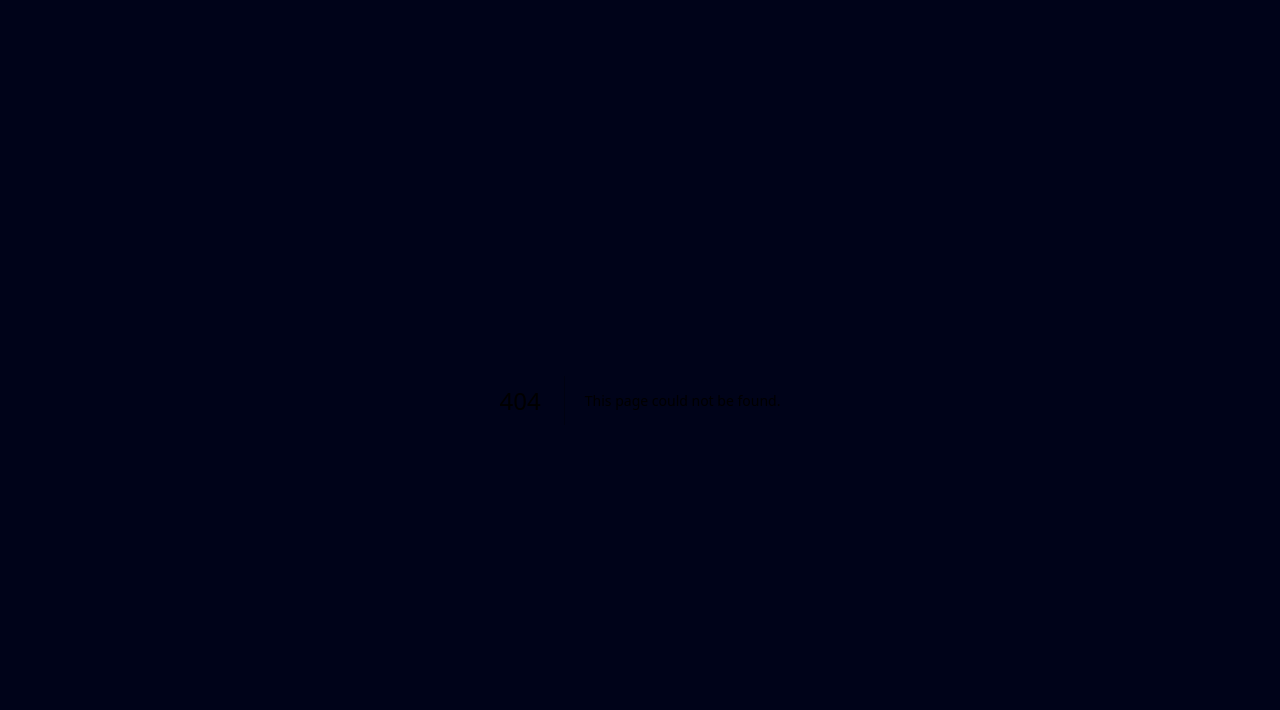
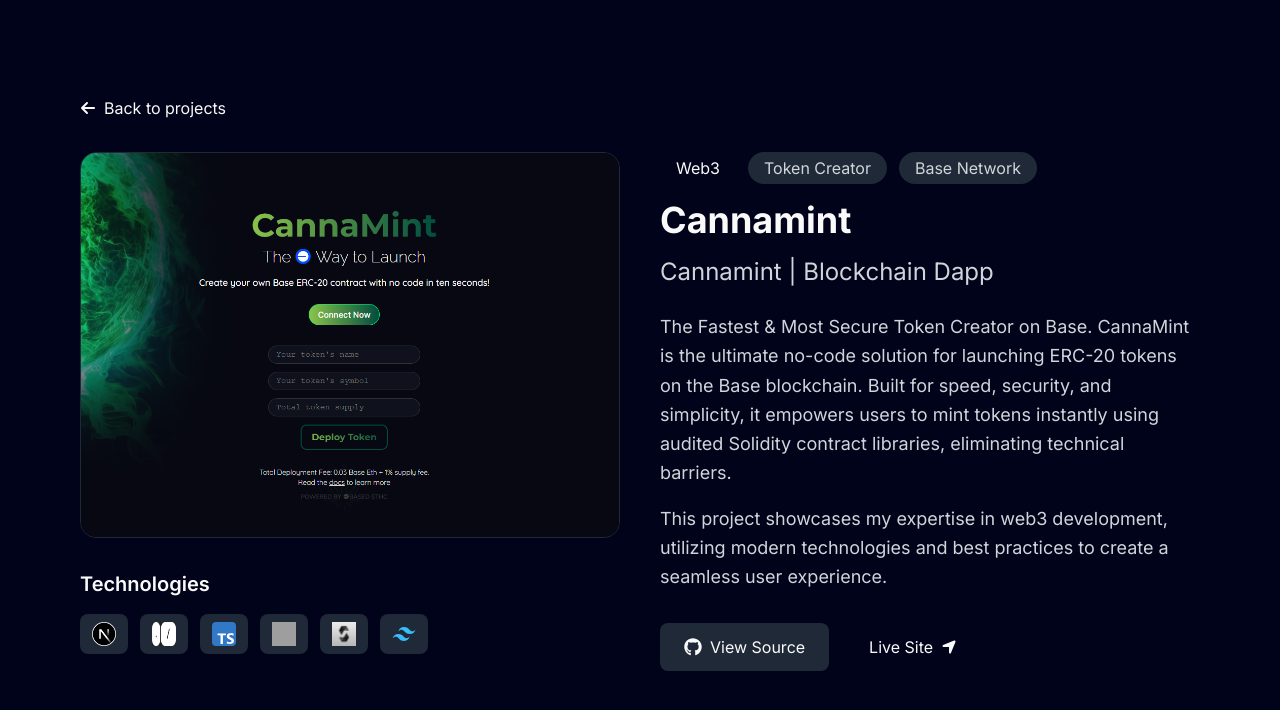
Before and after one commit to t9fiction/portfolio, a Next.js app: page /project/1 in a window 1280 px wide. Before the commit this address had no page. Shown: the top 710 px of the page. Built offline with nearby package versions, Linux system fonts and the light colour scheme; grey boxes are pictures that could not be loaded.

Commit message:
page added

```diff
--- /dev/null
+++ b/app/project/[id]/page.tsx
@@ -0,0 +1,104 @@
+"use client";
+
+import { useEffect, useState, use } from "react";
+import { projects } from "@/data";
+import Link from "next/link";
+import { FaGithub, FaLocationArrow, FaArrowLeft } from "react-icons/fa6";
+import { Project } from "@/lib/types";
+
+interface PageParams {
+  id: string;
+}
+
+export default function ProjectPage({ params }: { params: Promise<PageParams> }) {
+  const { id } = use(params); // ✅ Unwrapping params properly
+  const [project, setProject] = useState<Project | undefined>();
+
+  useEffect(() => {
+    const projectId = parseInt(id);
+    const foundProject = projects.find((p) => p.id === projectId);
+    setProject(foundProject);
+  }, [id]);
+
+  if (!project) {
+    return (
+      <div className="flex items-center justify-center min-h-screen">
+        <div className="animate-spin rounded-full h-12 w-12 border-t-2 border-b-2 border-purple-500"></div>
+      </div>
+    );
+  }
+
+  return (
+    <div className="max-w-6xl mx-auto py-24 px-4">
+      <Link href="/#projects" className="flex items-center gap-2 text-purple-400 hover:text-purple-300 mb-8">
+        <FaArrowLeft /> Back to projects
+      </Link>
+
+      <div className="grid grid-cols-1 lg:grid-cols-2 gap-10">
+        <div>
+          <div className="rounded-2xl overflow-hidden border border-gray-800 bg-gray-900/50">
+            <img src={project.img} alt={project.title} className="w-full h-auto object-cover" />
+          </div>
+
+          <div className="mt-8">
+            <h3 className="text-xl font-semibold mb-4">Technologies</h3>
+            <div className="flex flex-wrap gap-3">
+              {project.iconLists.map((icon, index) => (
+                <div key={index} className="flex items-center gap-2 bg-gray-800 px-3 py-2 rounded-lg">
+                  <img src={icon} alt={`tech-${index}`} className="w-6 h-6" />
+                </div>
+              ))}
+            </div>
+          </div>
+        </div>
+
+        <div>
+          <div className="flex flex-wrap gap-3 mb-4">
+            <span className="bg-purple-500/20 text-purple-400 px-4 py-1 rounded-full">
+              {project.category ? project.category.charAt(0).toUpperCase() + project.category.slice(1) : "Web3"}
+            </span>
+            {project.tags &&
+              project.tags.map((tag, index) => (
+                <span key={index} className="bg-gray-800 text-gray-300 px-4 py-1 rounded-full">{tag}</span>
+              ))}
+          </div>
+
+          <h1 className="text-4xl font-bold mb-4">{project.title}</h1>
+          <h2 className="text-2xl text-gray-300 mb-6">{project.short}</h2>
+
+          <div className="prose prose-invert max-w-none mb-8">
+            <p className="text-lg text-gray-300 leading-relaxed">{project.des}</p>
+
+            <p className="text-lg text-gray-300 leading-relaxed mt-4">
+              This project showcases my expertise in{" "}
+              <span className="text-purple-400">{project.category || "Web3"}</span> development, utilizing modern technologies and best practices to create a seamless user experience.
+            </p>
+          </div>
+
+          <div className="flex gap-4 mt-8">
+            {project.github && (
+              <Link
+                href={project.github}
+                target="_blank"
+                rel="noopener noreferrer"
+                className="flex items-center gap-2 px-6 py-3 bg-gray-800 hover:bg-gray-700 rounded-lg transition-colors"
+              >
+                <FaGithub className="text-lg" />
+                View Source
+              </Link>
+            )}
+            <Link
+              href={project.link || "/"}
+              target="_blank"
+              rel="noopener noreferrer"
+              className="flex items-center gap-2 px-6 py-3 bg-purple-600 hover:bg-purple-700 rounded-lg transition-colors"
+            >
+              <span>Live Site</span>
+              <FaLocationArrow />
+            </Link>
+          </div>
+        </div>
+      </div>
+    </div>
+  );
+}
--- a/components/Hero.tsx
+++ b/components/Hero.tsx
@@ -30,14 +30,14 @@ const Hero = () => {
        *  0.2 to 0.03
        */}
       <div
-        className="h-screen w-full dark:bg-black-100 bg-white dark:bg-grid-white/[0.03] bg-grid-black-100/[0.2]
+        className="h-screen w-full bg-black-100  bg-grid-white/[0.03]
      absolute top-0 left-0 flex items-center justify-center"
       >
         {/* Radial gradient for the container to give a faded look */}
         <div
           // chnage the bg to bg-black-100, so it matches the bg color and will blend in
-          className="absolute pointer-events-none inset-0 flex items-center justify-center dark:bg-black-100
-       bg-white [mask-image:radial-gradient(ellipse_at_center,transparent_20%,black)]"
+          className="absolute pointer-events-none inset-0 flex items-center justify-center bg-black-100
+       [mask-image:radial-gradient(ellipse_at_center,transparent_20%,black)]"
         />
       </div>
 
--- a/components/RecentProjects.tsx
+++ b/components/RecentProjects.tsx
@@ -1,24 +1,41 @@
 "use client";
 
+import { useState, useEffect } from "react";
 import { FaLocationArrow } from "react-icons/fa6";
-
+import { FaGithub } from "react-icons/fa";
 import { projects } from "@/data";
 import { PinContainer } from "./ui/Pin";
 import Link from "next/link";
 import { Swiper, SwiperSlide } from "swiper/react";
 import { Autoplay, Pagination } from "swiper/modules";
 import "swiper/css";
-// import "swiper/css/navigation";
 import "swiper/css/pagination";
+import Image from "next/image";
 
 const RecentProjects = () => {
+  const [activeCategory, setActiveCategory] = useState("all");
+  const [filteredProjects, setFilteredProjects] = useState(projects);
+
+  // Extract unique categories from projects
+  const categories = ["all", ...new Set(projects.map(project => project.category).filter(Boolean))];
+
+  useEffect(() => {
+    if (activeCategory === "all") {
+      setFilteredProjects(projects);
+    } else {
+      setFilteredProjects(projects.filter(project => project.category === activeCategory));
+    }
+  }, [activeCategory]);
+
   return (
-    <div className="py-10" id="projects">
-      <h1 className="heading">
+    <div className="py-16" id="projects">
+      <div className="max-w-6xl mx-auto">
+        <div className="flex flex-col items-center mb-12">
+          <h1 className="heading text-4xl text-white md:text-5xl font-bold text-center mb-6">
             A small selection of{" "}
             <span className="text-purple">recent projects</span>
           </h1>
-          <p className="text-gray-300 text-center max-w-2xl mb-8">
+          <p className="text-gray-100 text-center max-w-2xl mb-8">
             Explore my latest work in blockchain, smart contracts, and Web3 development. Each project showcases different skills and technologies.
           </p>
 
@@ -42,83 +59,113 @@ const RecentProjects = () => {
 
         <Swiper
           spaceBetween={30}
-        loop={true}
-        autoplay={{ delay: 4000 }}
+          loop={filteredProjects.length > 3}
+          autoplay={{ delay: 4000, disableOnInteraction: false }}
           modules={[Pagination, Autoplay]}
-        speed={2000}
-        // navigation
-        // mousewheel
-        pagination={{ clickable: true }}
+          speed={1000}
+          pagination={{
+            clickable: true,
+            dynamicBullets: true,
+          }}
           breakpoints={{
             320: { slidesPerView: 1 },
             640: { slidesPerView: 2 },
             1024: { slidesPerView: 3 },
-          1536: { slidesPerView: 4 },
+            1536: { slidesPerView: 3 },
           }}
+          className="pb-16"
         >
-          {projects.map((item) => (
-            <SwiperSlide key={item.id}>
-              <div className="lg:min-h-[32.5rem] h-[25rem] flex items-center pb-10 mx-auto justify-center cursor-grab sm:w-96 w-full">
+          {filteredProjects.map((item) => (
+            <SwiperSlide key={item.id} className="flex items-center justify-center h-auto">
+              <div className="h-[32rem] w-full sm:w-96 flex items-center justify-center">
                 <PinContainer
                   title={item.title}
-                  href={item.link}
-                  className="pb-2"
+                  className="pb-2 w-full h-full"
                 >
-                  <div className="relative flex items-center justify-center overflow-hidden h-[16vh] lg:h-[30vh] w-full">
-                    <div
-                      className="relative w-full h-full overflow-hidden lg:rounded-2xl "
-                      // style={{ backgroundColor: "#13162D" }}
+                  <div className="flex flex-col h-full">
+                    <Link
+                      href={`/project/${item.id}`}
+                      className="relative flex items-center justify-center overflow-hidden w-full h-[18vh] lg:h-[30vh] cursor-pointer group"
                     >
-                      {/* <img src="/bg.png" alt="bgimg" /> */}
-                      <img
+                      <div className="absolute inset-0 bg-black/50 z-10 opacity-0 group-hover:opacity-100 transition-opacity flex items-center justify-center">
+                        <span className="text-white text-lg font-medium">View Details</span>
+                      </div>
+                      <Image
                         src={item.img}
-                        alt="cover"
-                        className="z-10 object-cover w-full h-full"
+                        alt={item.title}
+                        width={160}
+                        height={80}
+                        className="object-cover w-full h-full transition-transform duration-500 group-hover:scale-110"
                       />
-                    </div>
+                    </Link>
+
+                    <div className="flex flex-col flex-1 justify-between">
+                      <div className="cursor-grab active:cursor-grabbing">
+                        <div className="flex items-center gap-2 mt-4">
+                          <span className="px-3 py-1 bg-purple-500/20 text-purple-400 rounded-full text-xs font-medium">
+                            {item.category ? item.category.charAt(0).toUpperCase() + item.category.slice(1) : "Web3"}
+                          </span>
+                          {item.tags && item.tags.slice(0, 2).map((tag, index) => (
+                            <span key={index} className="px-3 py-1 bg-gray-800 text-gray-300 rounded-full text-xs">
+                              {tag}
+                            </span>
+                          ))}
                         </div>
 
-                  <h1 className="font-bold lg:text-xl py-4 md:text-lg text-base line-clamp-1">
+                        <h1 className="font-bold lg:text-xl py-3 md:text-lg text-base line-clamp-1 group-hover:text-purple-400 transition-colors">
                           {item.short}
                         </h1>
 
                         <p
-                    className="lg:text-xl lg:font-normal font-light text-sm line-clamp-2"
+                          className="lg:text-base font-light text-sm line-clamp-2 mb-4"
                           style={{
                             color: "#BEC1DD",
-                      margin: "1vh 0",
                           }}
                         >
                           {item.des}
                         </p>
+                      </div>
 
-                  <div className="flex items-center justify-between mt-7 mb-3">
+                      <div className="flex items-center justify-between mt-auto">
                         {/* Icons */}
                         <div className="flex items-center">
                           {item.iconLists.map((icon, index) => (
                             <div
                               key={index}
-                          className="border border-white/[.2] rounded-full bg-black lg:w-10 lg:h-10 w-8 h-8 flex justify-center items-center"
+                              className="border border-white/[.2] rounded-full bg-black lg:w-10 lg:h-10 w-8 h-8 flex justify-center items-center group-hover:border-purple-500/50 transition-colors"
                               style={{
                                 transform: `translateX(-${5 * index + 2}px)`,
                               }}
+                              title={`Technology ${index + 1}`}
                             >
-                          <img src={icon} alt="icon5" className="p-2" />
+                              <Image width={40} height={40} src={icon} alt={`technology-${index}`} className="p-2" />
                             </div>
                           ))}
                         </div>
 
-                    <div className="flex justify-center items-center hover:underline cursor-pointer">
-                      <p className="flex lg:text-xl md:text-xs text-sm  text-purple">
+                        <div className="flex gap-3">
+                          {item.github && (
+                            <Link
+                              href={item.github}
+                              target="_blank"
+                              rel="noopener noreferrer"
+                              className="flex items-center justify-center lg:w-10 lg:h-10 w-8 h-8 rounded-full bg-gray-800 hover:bg-gray-700 transition-colors"
+                              title="View Source Code"
+                            >
+                              <FaGithub className="text-lg" />
+                            </Link>
+                          )}
                           <Link
                             href={item.link || "/"}
                             target="_blank"
                             rel="noopener noreferrer"
+                            className="flex items-center justify-center gap-2 px-4 py-2 bg-purple-500/20 hover:bg-purple-500/30 rounded-full transition-colors"
                           >
-                          Live Site
+                            <span className="text-purple-400 text-sm font-medium">Live Site</span>
+                            <FaLocationArrow className="text-xs" color="#CBACF9" />
                           </Link>
-                      </p>
-                      <FaLocationArrow className="ms-3" color="#CBACF9" />
+                        </div>
+                      </div>
                     </div>
                   </div>
                 </PinContainer>
@@ -126,6 +173,20 @@ const RecentProjects = () => {
             </SwiperSlide>
           ))}
         </Swiper>
+
+        {filteredProjects.length === 0 && (
+          <div className="flex flex-col items-center justify-center py-16">
+            <p className="text-gray-400 text-lg">No projects found in this category.</p>
+            <button
+              onClick={() => setActiveCategory("all")}
+              className="mt-4 px-6 py-2 bg-purple-500 text-white rounded-full hover:bg-purple-600 transition-colors"
+            >
+              Show all projects
+            </button>
+          </div>
+        )}
+
+      </div>
     </div>
   );
 };
--- a/data/index.ts
+++ b/data/index.ts
@@ -76,7 +76,7 @@ export const projects = [
     id: 1,
     title: "Cannamint",
     short: "Cannamint | Blockchain Dapp",
-    des: "The Fastest & Most Secure Token Creator on Base. CannaMint is the ultimate no-code solution for launching ERC-20 tokens on the Base blockchain. Built for speed, security, and simplicity, it empowers users to mint tokens instantly using audited Solidity contract libraries, eliminating technical barriers.Designed with Next.js and TailwindCSS, CannaMint offers an intuitive experience with Rebase-powered wallet connectivity. Beyond just token creation, it’s also the most affordable platform, with free upcoming features like liquidity pool setup, ensuring a seamless launch for any project.",
+    des: "The Fastest & Most Secure Token Creator on Base. CannaMint is the ultimate no-code solution for launching ERC-20 tokens on the Base blockchain. Built for speed, security, and simplicity, it empowers users to mint tokens instantly using audited Solidity contract libraries, eliminating technical barriers.",
     img: "/cannamint.png",
     iconLists: [
       "/skills/nextjs.png",
@@ -87,12 +87,15 @@ export const projects = [
       "/tailwindcss.svg",
     ],
     link: "https://cannamint.app",
+    github: "https://github.com/yourusername/cannamint",
+    category: "web3",
+    tags: ["Token Creator", "Base Network"]
   },
   {
     id: 2,
     title: "Wormhole",
     short: "Wormhole | Blockchain Bridge",
-    des: "A decentralized platform enables seamless asset transfers between multiple blockchain networks, enhancing liquidity and accessibility for users. With a user-friendly interface and robust security measures, the bridge allows users to easily swap tokens across different ecosystems, empowering them to maximize their crypto investments. Experience the future of cross-chain interactions with this efficient.",
+    des: "A decentralized platform enables seamless asset transfers between multiple blockchain networks, enhancing liquidity and accessibility for users. With a user-friendly interface and robust security measures, the bridge allows users to easily swap tokens across different ecosystems.",
     img: "/wormhole.png",
     iconLists: [
       "/skills/nextjs.png",
@@ -102,12 +105,15 @@ export const projects = [
       "/tailwindcss.svg",
     ],
     link: "https://wormhole-test.vercel.app/",
+    github: "https://github.com/yourusername/wormhole",
+    category: "web3",
+    tags: ["Bridge", "Multi-chain"]
   },
   {
     id: 3,
     title: "Guessing Game",
     short: "Guessing Game | Multi Blockchain Dapp",
-    des: "The Blockchain Guessing Game is a multi-chain dApp deployed on Sepolia and Arbitrum Sepolia, where players guess a number to win ERC20 token rewards. Built with Solidity, Hardhat, Foundry, Next.js, and TypeScript, it features on-chain randomness, multichain Web3 integration, and instant token payouts, showcasing the potential of blockchain gaming..",
+    des: "The Blockchain Guessing Game is a multi-chain dApp deployed on Sepolia and Arbitrum Sepolia, where players guess a number to win ERC20 token rewards. Built with Solidity, Hardhat, Foundry, Next.js, and TypeScript.",
     img: "/guessinggame.png",
     iconLists: [
       "/re.svg",
@@ -117,6 +123,9 @@ export const projects = [
       "/tailwindcss.svg",
     ],
     link: "https://blockchain-game-kohl.vercel.app/",
+    github: "https://github.com/yourusername/guessing-game",
+    category: "gamefi",
+    tags: ["Game", "Multi-chain"]
   },
   {
     id: 4,
@@ -126,15 +135,21 @@ export const projects = [
     img: "/projects/numericsol.png",
     iconLists: ["/skills/solana.png", "/skills/nextjs.png", "/skills/pinatacloud.png", "/skills/ts.svg"],
     link: "https://numericsol.xyz/",
+    github: "https://github.com/yourusername/numericsol",
+    category: "web3",
+    tags: ["Solana", "Token Creator"]
   },
   {
     id: 5,
     title: "Flair",
     short: "Flair | ECommerce Store",
-    des: "An ecommerce app with payment system integrated.",
+    des: "An ecommerce app with payment system integrated, built with Next.js, TypeScript, Redux for state management, and styled with TailwindCSS for a responsive user experience.",
     img: "/flair.png",
     iconLists: ["/skills/nextjs.png", "/skills/ts.svg", "/redux.png", "/tailwindcss.svg"],
     link: "https://estore-five-xi.vercel.app/",
+    github: "https://github.com/yourusername/flair",
+    category: "web",
+    tags: ["E-commerce", "Next.js"]
   },
   {
     id: 6,
@@ -144,6 +159,9 @@ export const projects = [
     img: "/solana-journal.png",
     iconLists: ["/skills/nextjs.png", "/skills/ts.svg", "/skills/solana.png", "/anchor.png"],
     link: "https://solana-journal-crud-zeta.vercel.app/",
+    github: "https://github.com/yourusername/solana-journal",
+    category: "web3",
+    tags: ["Solana", "Anchor"]
   },
   {
     id: 7,
@@ -159,12 +177,15 @@ export const projects = [
       "/python.png",
     ],
     link: "https://t.me/burger22zone_bot/burger",
+    github: "https://github.com/yourusername/burger-king-bot",
+    category: "bot",
+    tags: ["Telegram", "Food Ordering"]
   },
   {
     id: 8,
     title: "Crowdfunding",
     short: "Crowdfunding | Blockchain Dapp",
-    des: "A secure and private encrypted storage platform for cryptocurrency wallet seed phrases. Developed to safeguard sensitive information, REAP provides users with an intuitive and robust solution for managing seed phrases, ensuring data protection and accessibility for crypto wallet recovery.",
+    des: "A blockchain-based crowdfunding platform allowing users to create, contribute to, and track fundraising campaigns with full transparency and security provided by smart contracts.",
     img: "/crowdfunding.png",
     iconLists: [
       "/re.svg",
@@ -174,6 +195,9 @@ export const projects = [
       "/reown.png",
     ],
     link: "https://crowdfunding-eight-zeta.vercel.app/",
+    github: "https://github.com/yourusername/crowdfunding",
+    category: "web3",
+    tags: ["Fundraising", "Smart Contracts"]
   },
   {
     id: 9,
@@ -188,6 +212,9 @@ export const projects = [
       "/skills/ts.svg",
     ],
     link: "https://dex-nsins.vercel.app/",
+    github: "https://github.com/yourusername/simple-dex",
+    category: "defi",
+    tags: ["DEX", "Token Swap"]
   },
   {
     id: 10,
@@ -197,6 +224,9 @@ export const projects = [
     img: "/reap.png",
     iconLists: ["/re.svg", "/april.png", "/skills/thirdweb.png", "/skills/ts.svg"],
     link: "https://reap-testapp.vercel.app/",
+    github: "https://github.com/yourusername/reap",
+    category: "security",
+    tags: ["Encryption", "Wallet Security"]
   },
 ];
 
--- /dev/null
+++ b/lib/types.ts
@@ -0,0 +1,13 @@
+// Define the Project interface based on your data structure
+export interface Project {
+    id: number;
+    title: string;
+    short: string;
+    des: string;
+    img: string;
+    iconLists: string[];
+    link: string;
+    github?: string; // Optional property (some projects might not have GitHub links)
+    category: string;
+    tags: string[];
+  }
```
Lines whose indentation alone changed are shown as unchanged.
